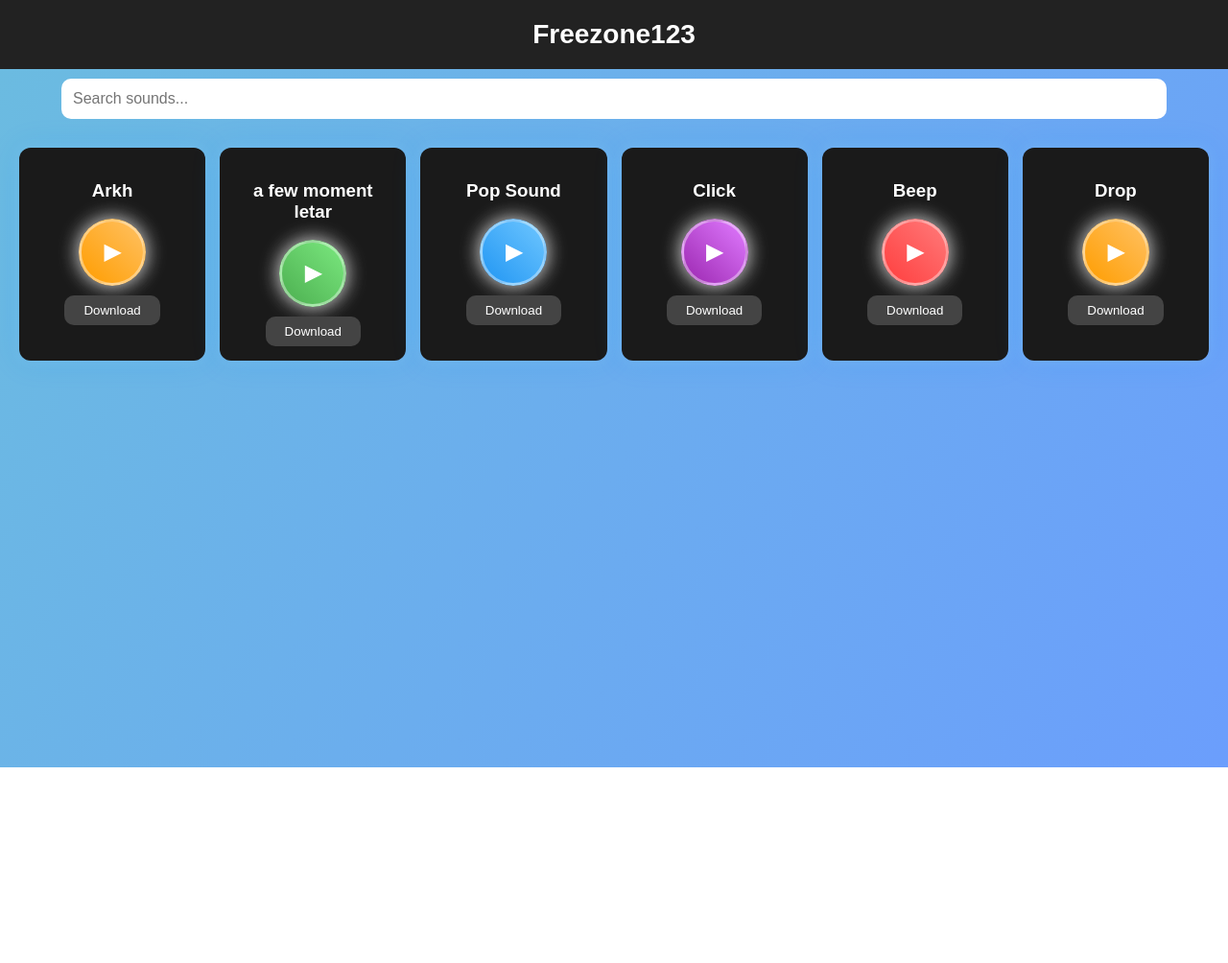
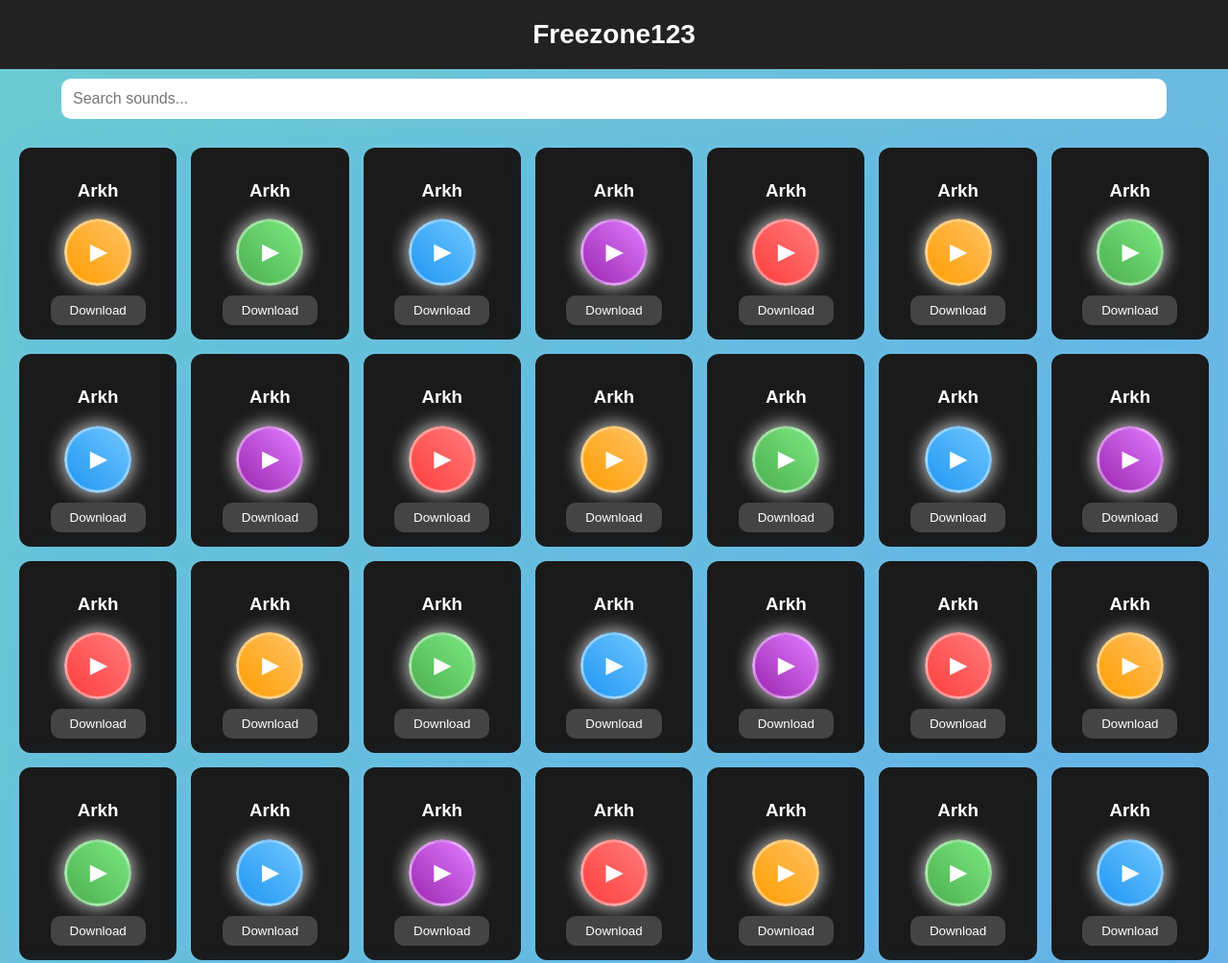
Before and after one commit to virendrasoni195-tech/pagefunnysound, a plain HTML site: page index.html in a window 1280 px wide. Shown: the top 1004 px of the page at 96% size. Before the commit the page ends 800 px from the top, so only its background shows below. Drawn offline with Linux system fonts and the light colour scheme.

Commit message:
index.html

```diff
--- a/index.html
+++ b/index.html
@@ -131,6 +131,54 @@ const colors = [
 
 const sounds = [
     {name: "Arkh", url: "https://github.com/virendrasoni195-tech/Funny-Sounds-1/raw/main/arkh.mp3"},
+    {name: "Arkh", url: "https://github.com/virendrasoni195-tech/Funny-Sounds-1/raw/main/arkh.mp3"},
+    {name: "Arkh", url: "https://github.com/virendrasoni195-tech/Funny-Sounds-1/raw/main/arkh.mp3"},
+    {name: "Arkh", url: "https://github.com/virendrasoni195-tech/Funny-Sounds-1/raw/main/arkh.mp3"},
+    {name: "Arkh", url: "https://github.com/virendrasoni195-tech/Funny-Sounds-1/raw/main/arkh.mp3"},
+    {name: "Arkh", url: "https://github.com/virendrasoni195-tech/Funny-Sounds-1/raw/main/arkh.mp3"},
+    {name: "Arkh", url: "https://github.com/virendrasoni195-tech/Funny-Sounds-1/raw/main/arkh.mp3"},
+    {name: "Arkh", url: "https://github.com/virendrasoni195-tech/Funny-Sounds-1/raw/main/arkh.mp3"},
+    {name: "Arkh", url: "https://github.com/virendrasoni195-tech/Funny-Sounds-1/raw/main/arkh.mp3"},
+    {name: "Arkh", url: "https://github.com/virendrasoni195-tech/Funny-Sounds-1/raw/main/arkh.mp3"},
+    {name: "Arkh", url: "https://github.com/virendrasoni195-tech/Funny-Sounds-1/raw/main/arkh.mp3"},
+    {name: "Arkh", url: "https://github.com/virendrasoni195-tech/Funny-Sounds-1/raw/main/arkh.mp3"},
+    {name: "Arkh", url: "https://github.com/virendrasoni195-tech/Funny-Sounds-1/raw/main/arkh.mp3"},
+    {name: "Arkh", url: "https://github.com/virendrasoni195-tech/Funny-Sounds-1/raw/main/arkh.mp3"},
+    {name: "Arkh", url: "https://github.com/virendrasoni195-tech/Funny-Sounds-1/raw/main/arkh.mp3"},
+    {name: "Arkh", url: "https://github.com/virendrasoni195-tech/Funny-Sounds-1/raw/main/arkh.mp3"},
+    {name: "Arkh", url: "https://github.com/virendrasoni195-tech/Funny-Sounds-1/raw/main/arkh.mp3"},
+    {name: "Arkh", url: "https://github.com/virendrasoni195-tech/Funny-Sounds-1/raw/main/arkh.mp3"},
+    {name: "Arkh", url: "https://github.com/virendrasoni195-tech/Funny-Sounds-1/raw/main/arkh.mp3"},
+    {name: "Arkh", url: "https://github.com/virendrasoni195-tech/Funny-Sounds-1/raw/main/arkh.mp3"},
+    {name: "Arkh", url: "https://github.com/virendrasoni195-tech/Funny-Sounds-1/raw/main/arkh.mp3"},
+    {name: "Arkh", url: "https://github.com/virendrasoni195-tech/Funny-Sounds-1/raw/main/arkh.mp3"},
+    {name: "Arkh", url: "https://github.com/virendrasoni195-tech/Funny-Sounds-1/raw/main/arkh.mp3"},
+    {name: "Arkh", url: "https://github.com/virendrasoni195-tech/Funny-Sounds-1/raw/main/arkh.mp3"},
+    {name: "Arkh", url: "https://github.com/virendrasoni195-tech/Funny-Sounds-1/raw/main/arkh.mp3"},
+    {name: "Arkh", url: "https://github.com/virendrasoni195-tech/Funny-Sounds-1/raw/main/arkh.mp3"},
+    {name: "Arkh", url: "https://github.com/virendrasoni195-tech/Funny-Sounds-1/raw/main/arkh.mp3"},
+    {name: "Arkh", url: "https://github.com/virendrasoni195-tech/Funny-Sounds-1/raw/main/arkh.mp3"},
+    {name: "Arkh", url: "https://github.com/virendrasoni195-tech/Funny-Sounds-1/raw/main/arkh.mp3"},
+    {name: "Arkh", url: "https://github.com/virendrasoni195-tech/Funny-Sounds-1/raw/main/arkh.mp3"},
+    {name: "Arkh", url: "https://github.com/virendrasoni195-tech/Funny-Sounds-1/raw/main/arkh.mp3"},
+    {name: "Arkh", url: "https://github.com/virendrasoni195-tech/Funny-Sounds-1/raw/main/arkh.mp3"},
+    {name: "Arkh", url: "https://github.com/virendrasoni195-tech/Funny-Sounds-1/raw/main/arkh.mp3"},
+    {name: "Arkh", url: "https://github.com/virendrasoni195-tech/Funny-Sounds-1/raw/main/arkh.mp3"},
+    {name: "Arkh", url: "https://github.com/virendrasoni195-tech/Funny-Sounds-1/raw/main/arkh.mp3"},
+    {name: "Arkh", url: "https://github.com/virendrasoni195-tech/Funny-Sounds-1/raw/main/arkh.mp3"},
+    {name: "Arkh", url: "https://github.com/virendrasoni195-tech/Funny-Sounds-1/raw/main/arkh.mp3"},
+    {name: "Arkh", url: "https://github.com/virendrasoni195-tech/Funny-Sounds-1/raw/main/arkh.mp3"},
+    {name: "Arkh", url: "https://github.com/virendrasoni195-tech/Funny-Sounds-1/raw/main/arkh.mp3"},
+    {name: "Arkh", url: "https://github.com/virendrasoni195-tech/Funny-Sounds-1/raw/main/arkh.mp3"},
+    {name: "Arkh", url: "https://github.com/virendrasoni195-tech/Funny-Sounds-1/raw/main/arkh.mp3"},
+    {name: "Arkh", url: "https://github.com/virendrasoni195-tech/Funny-Sounds-1/raw/main/arkh.mp3"},
+    {name: "Arkh", url: "https://github.com/virendrasoni195-tech/Funny-Sounds-1/raw/main/arkh.mp3"},
+    {name: "Arkh", url: "https://github.com/virendrasoni195-tech/Funny-Sounds-1/raw/main/arkh.mp3"},
+    {name: "Arkh", url: "https://github.com/virendrasoni195-tech/Funny-Sounds-1/raw/main/arkh.mp3"},
+    {name: "Arkh", url: "https://github.com/virendrasoni195-tech/Funny-Sounds-1/raw/main/arkh.mp3"},
+    {name: "Arkh", url: "https://github.com/virendrasoni195-tech/Funny-Sounds-1/raw/main/arkh.mp3"},
+    {name: "Arkh", url: "https://github.com/virendrasoni195-tech/Funny-Sounds-1/raw/main/arkh.mp3"},
+    {name: "Arkh", url: "https://github.com/virendrasoni195-tech/Funny-Sounds-1/raw/main/arkh.mp3"},
     {name: "a few moment letar", url: "https://github.com/virendrasoni195-tech/Funny-Sounds-1/raw/main/a-few-moments-later-sponge-bob-sfx-fun.mp3"},
     {name: "Pop Sound", url: "https://www.myinstants.com/media/sounds/pop.mp3"},
     {name: "Click", url: "https://www.myinstants.com/media/sounds/click.mp3"},
```
